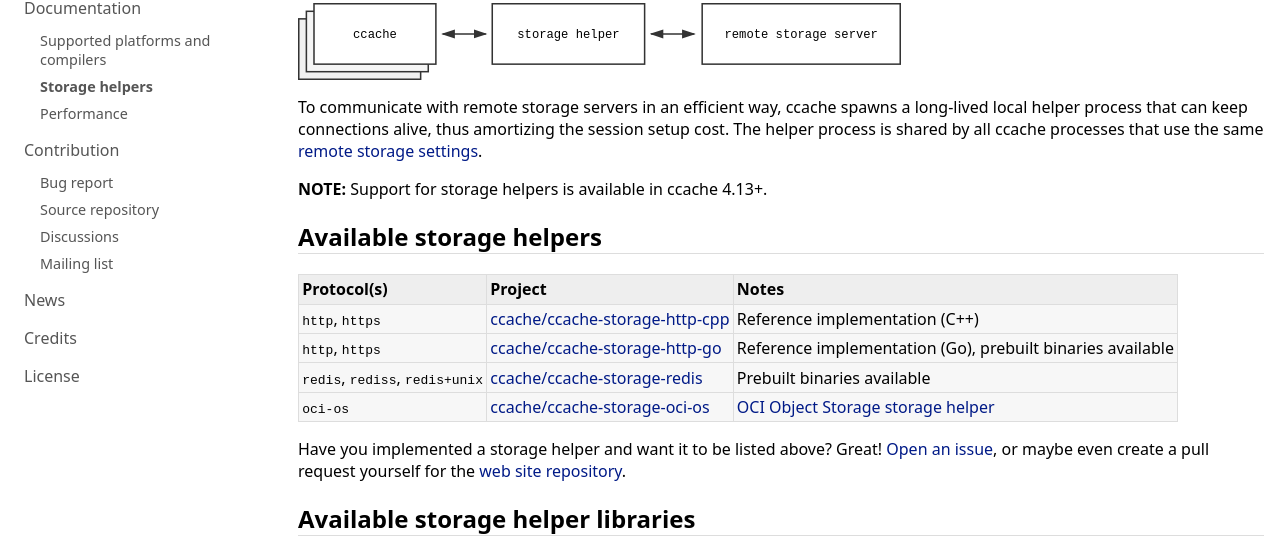
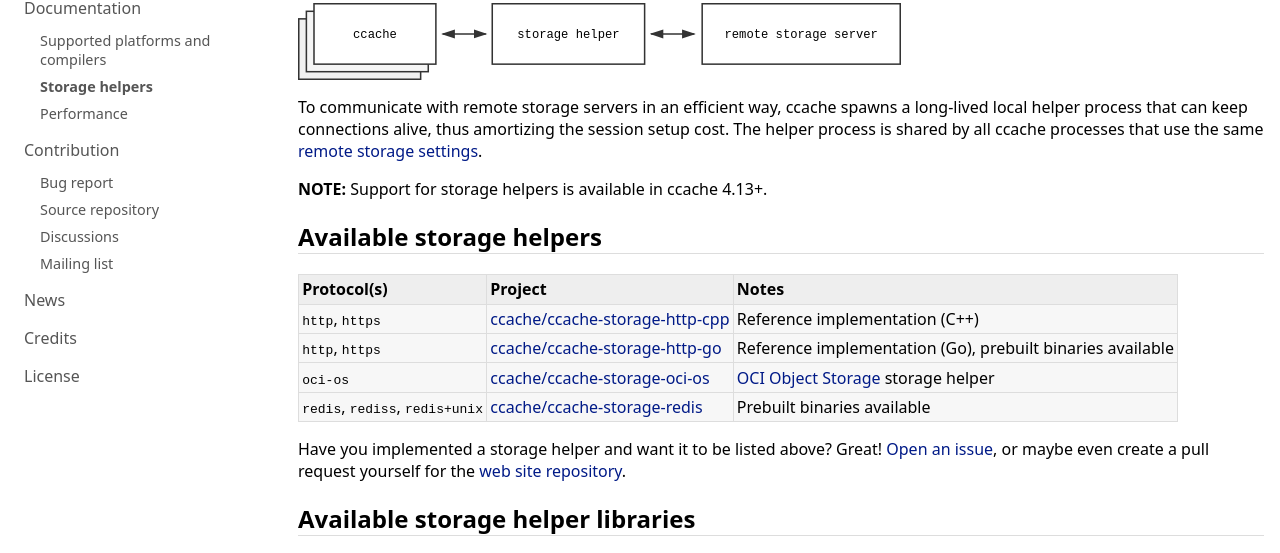
Before and after one commit to ccache/ccache.github.io, a plain HTML site: page storage-helpers.html in a window 1280 px wide. Shown: the part 247-800 px from the top of the page. Drawn offline with Linux system fonts and the light colour scheme.

Commit message:
Sort storage helpers and tweak link

```diff
--- a/storage-helpers.html
+++ b/storage-helpers.html
@@ -103,14 +103,14 @@ storage settings</a>.
 <td>Reference implementation (Go), prebuilt binaries available</td>
 </tr>
 <tr>
+<td><code>oci-os</code></td>
+<td><a href="https://github.com/ccache/ccache-storage-oci-os">ccache/ccache-storage-oci-os</a></td>
+<td><a href="https://www.oracle.com/cloud/storage/object-storage/">OCI Object Storage</a> storage helper</td>
+</tr>
+<tr>
 <td><code>redis</code>, <code>rediss</code>, <code>redis+unix</code></td>
 <td><a href="https://github.com/ccache/ccache-storage-redis">ccache/ccache-storage-redis</a></td>
 <td>Prebuilt binaries available</td>
-</tr>
-<tr>
-<td><code>oci-os</code></td>
-<td><a href="https://github.com/ccache/ccache-storage-oci-os">ccache/ccache-storage-oci-os</a></td>
-<td><a href="https://www.oracle.com/cloud/storage/object-storage/">OCI Object Storage storage helper</a></td>
 </tr>
 </table>
 <p>
```
Also changed, not shown: 1 other file.
